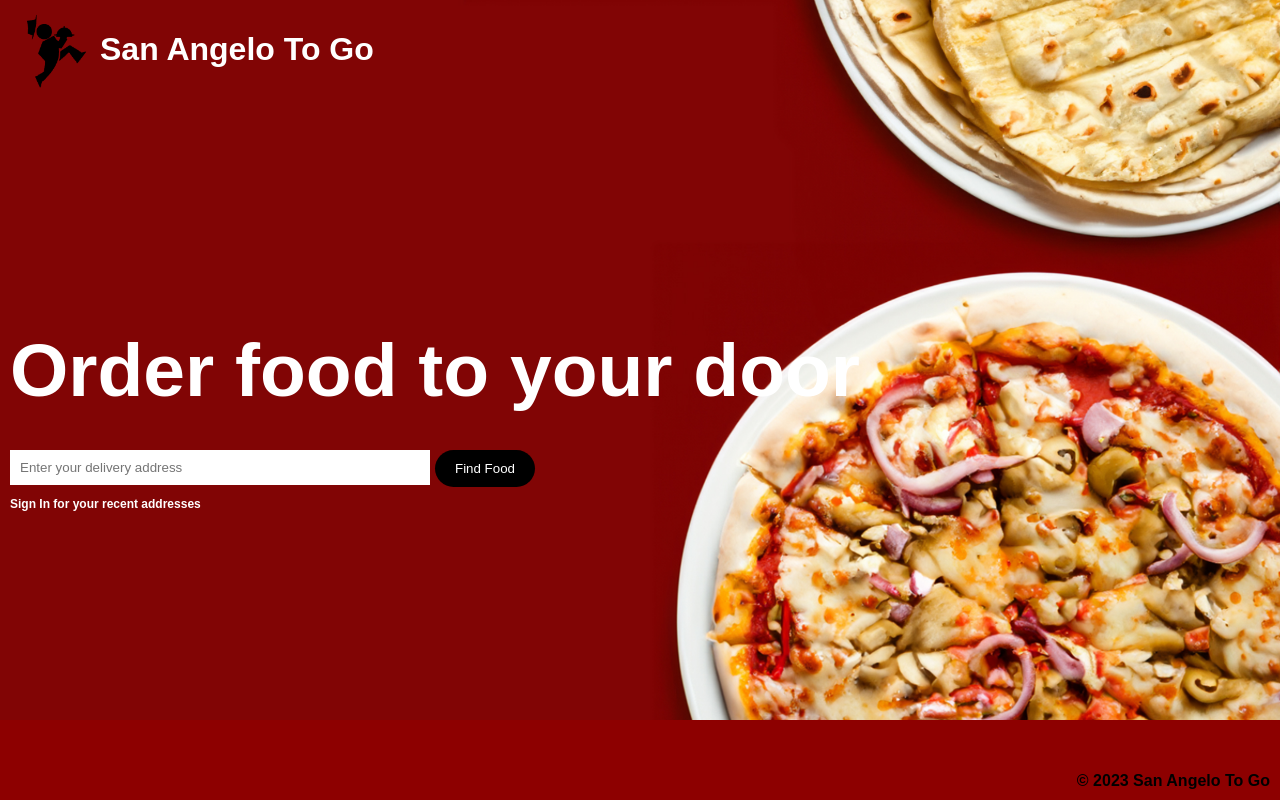
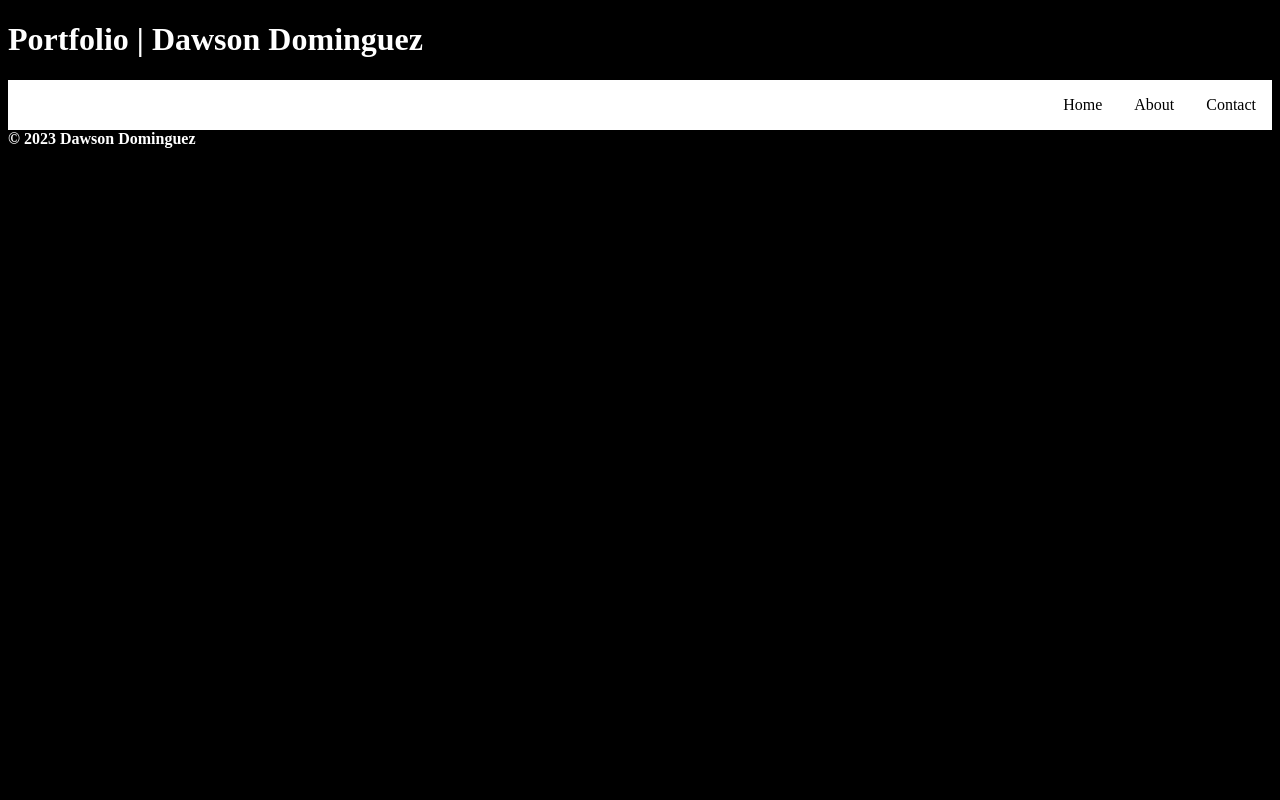
Before and after one commit to dawson-jd/satg-website, a plain HTML site: page index.html in a window 1280 px wide. Drawn offline with Linux system fonts and the light colour scheme.

Commit message:
modified:   index.html 	modified:   style.css

```diff
--- a/index.html
+++ b/index.html
@@ -5,23 +5,16 @@
     <meta name="viewport" content="width=device-width, initial-scale=1.0, maximum-scale=1.0, user-scalable=0">
 </head>
 <!-- Title information for main webiste -->
-<title>San Angelo To Go | Delivery Service</title>
+<title>Portfolio | Dawson Dominguez</title>
 <!-- Main body information -->
 <body>
-    <!-- Top menu header -->
-    <img src="logo.png" alt="San Angelo To Go Logo" class="logo-image">
-    <h1><b>San Angelo To Go</b></h1>
-    <!-- Main body text for delivery address -->
-    <h2><b>Order food to your door</b></h2>
-    <!-- Address input box -->
-    <input id="address-input" type="text" placeholder="Enter your delivery address">
-    <!-- Button to continue to food menu page -->
-    <a href="menu.html">
-        <button>Find Food</button>
-    </a>
-    <!-- Below address input box for signing in -->
-    <p><b>Sign In for your recent addresses</b></p>
+    <h1>Portfolio | Dawson Dominguez</h1>
+    <ul class="navigation">
+        <li><a href="index.html">Home</a></li>
+        <li><a href="about.html">About</a></li>
+        <li><a href="contact.html">Contact</a></li>
+      </ul>
 </body>
 <!-- Footer information for website -->
-<footer><b>© 2023 San Angelo To Go</b></footer>
+<footer><b>© 2023 Dawson Dominguez</b></footer>
 </html>
--- a/style.css
+++ b/style.css
@@ -1,73 +1,48 @@
-body {
-    background-image: url('background.jpg');
-    background-size: cover;
-    background-repeat: no-repeat;
-    font-family: sans-serif;
-    background-color: rgb(141, 0, 0);
-}
-
-h1{
-  position: absolute;
-  left: 100px;
-  top: 10px;
-  font-family: sans-serif;
+body{
+  background-color: black;
   color: white;
 }
 
-h2{
-    font-size: 75px;
-    position: absolute;
-    top: 265px;
-    left: 10px;
-    font-family: sans-serif;
-    color: white;
+.navigation {
+  display: flex;
+  flex-flow: row wrap;
+  justify-content: flex-end;
+
+  list-style: none;
+  margin: 0;
+  background: white;
 }
 
-.logo-image {
-  width: 85px; /* Set the width of the image */
-  left: 10px;
+.navigation a {
+  text-decoration: none;
+  display: block;
+  padding: 1em;
+  color: black;
 }
 
+.navigation a:hover {
+  background: black;
+  color: white;
+}
 
-  /* Target the input text box */
-  input[type="text"] {
-    width: 400px;
+@media all and (max-width: 800px) {
+  .navigation {
+    justify-content: space-around;
+  }
+}
+
+@media all and (max-width: 600px) {
+  .navigation {
+    flex-flow: column wrap;
+    padding: 0;
+  }
+  .navigation a {
+    text-align: center;
     padding: 10px;
-    border: none;
-    background-color: #ffffff;
-    position: absolute;
-    top: 450px;
-    left: 10px;
+    border-top: 1px solid rgba(255, 255, 255,0.3);
+    border-bottom: 1px solid rgba(0, 0, 0, 0.1);
   }
-
-  /* Button */
-  button {
-    width: 100px;
-    padding: 11px;
-    border: none;
-    border-radius: 50px;
-    background-color: black;
-    color: white;
-    position: absolute;
-    top: 450px;
-    left: 435px;
-    font-family: sans-serif;
+  .navigation li:last-of-type a {
+    border-bottom: none;
   }
-
-  p{
-    font-size: 12px;
-    position: absolute;
-    top: 485px;
-    color: white;
-    font-family: sans-serif;
-    left: 10px;
-  }
-
-  footer {
-    position: fixed;
-    bottom: 0;
-    right: 0;
-    padding: 10px;
-    color: black;
-    font-family: sans-serif;
-  }
+}
```
